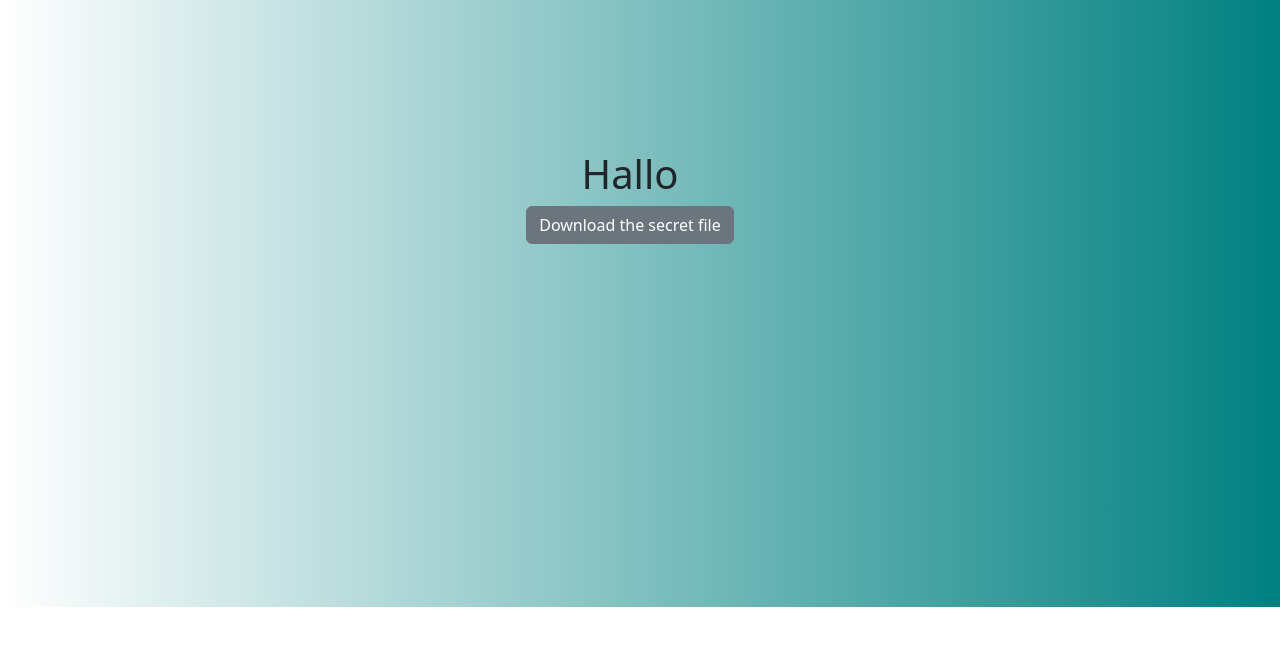
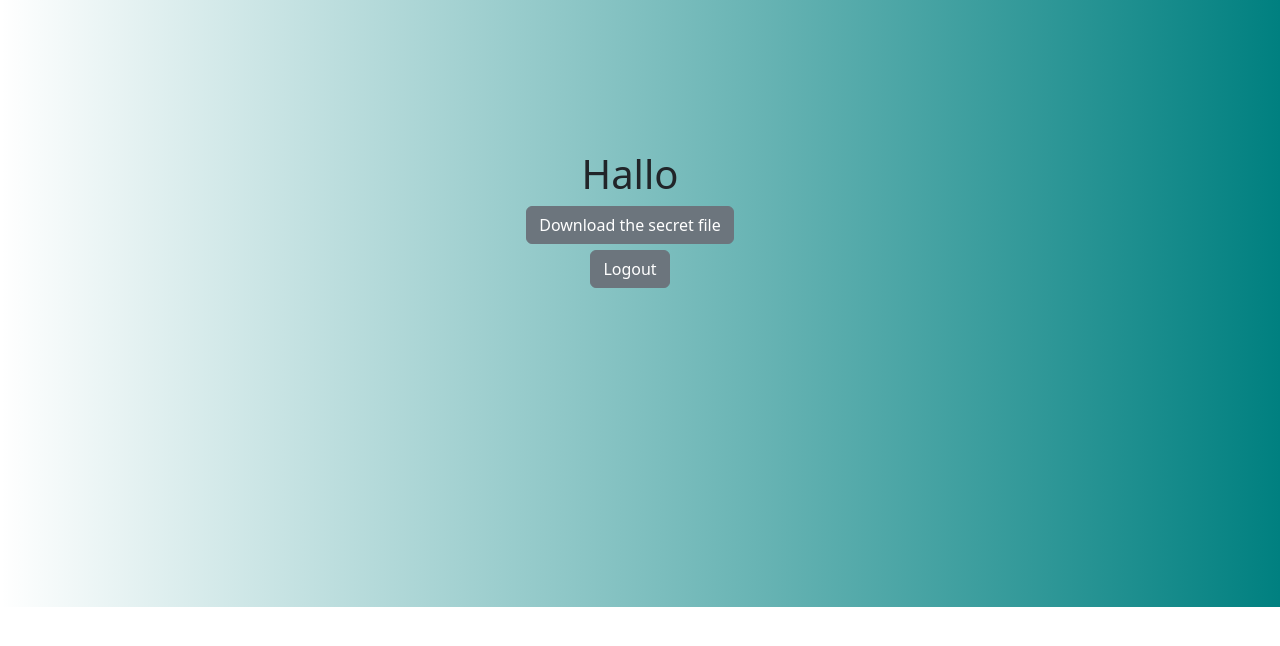
Before and after one commit to alaaibr25/Registering-Users-, a Flask app: page /sec in a window 1280 px wide. Shown: the top 646 px of the page. Run offline with Flask 3, Linux system fonts and the light colour scheme; the visitor is signed in with stand-in values (Sample User, id 1); some libraries are stand-ins or nearby versions.

Commit message:
Update secret.html
Added logout button and repositioned it.

```diff
--- a/templates/secret.html
+++ b/templates/secret.html
@@ -7,7 +7,10 @@
 <h1>Hallo </h1>
 <a  href="{{url_for('download')}}" class="btn btn-secondary">Download the secret file</a>
 
+</div>
 
+<div style="position: absolute; top:250px;">
+<a href="{{ url_for('logout')}}" class="btn btn-secondary">Logout</a>
 </div>
 
 
```
